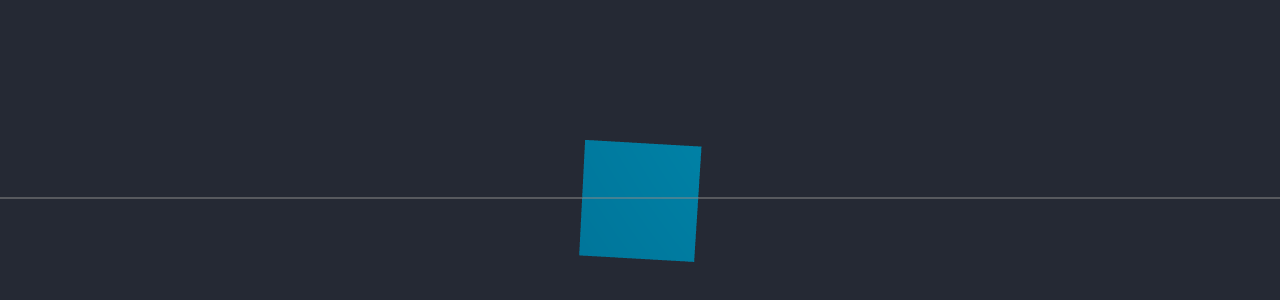
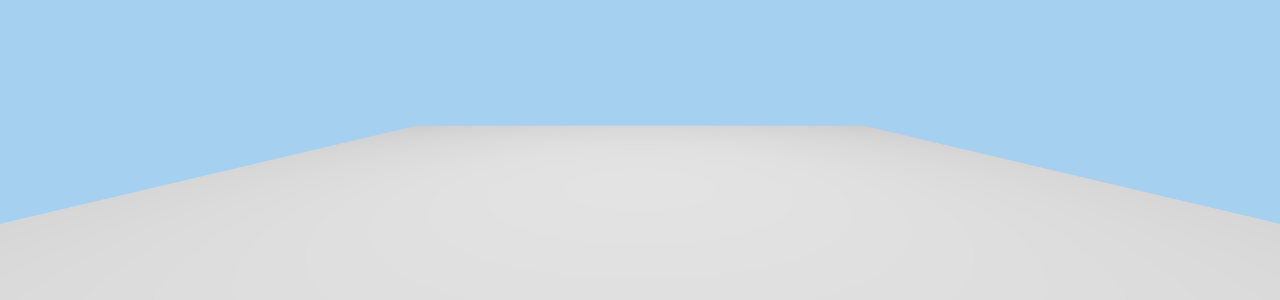
Before and after one commit to BlakeIsMyWaifu/ExtremeFishing, a React (Vite) app: page / in a window 1280 px wide. Shown: the part 202-502 px from the top of the page. Built offline with nearby package versions, Linux system fonts and the light colour scheme.

Commit message:
🚧 Ice layer

```diff
--- a/src/App.tsx
+++ b/src/App.tsx
@@ -1,54 +1,39 @@
 import { OrbitControls } from '@react-three/drei'
-import { Canvas, useFrame } from '@react-three/fiber'
-import { FC, Suspense, useRef } from 'react'
-import * as THREE from 'three'
+import { Canvas, RenderProps, extend } from '@react-three/fiber'
+import Ice from 'Ice'
+import { FC, Suspense } from 'react'
+import { Vector3 } from 'three'
 
-const Cube: FC = () => {
-
-	const cube = useRef<THREE.Mesh>(null)
-
-	useFrame(() => {
-		if (!cube.current) return
-		cube.current.rotation.x += 0.01
-		cube.current.rotation.y += 0.01
-	})
-
-	return (
-		<mesh ref={cube}>
-			<boxBufferGeometry args={[1, 1, 1]} />
-			<meshStandardMaterial color='#0391BA' />
-		</mesh>
-	)
-}
+extend({ Vector3 })
 
 const Scene: FC = () => {
 	return (
 		<>
-			<gridHelper />
-			<pointLight intensity={1.0} position={[5, 3, 5]} />
-			<Cube />
+			<pointLight intensity={1.0} position={[0, 10, 0]} />
+			<Ice />
 		</>
 	)
 }
 
+type CanvasProps = RenderProps<HTMLCanvasElement>
+
 const App: FC = () => {
+
+	const camera: CanvasProps['camera'] = {
+		fov: 90,
+		position: new Vector3(8, 2.5, 0)
+	}
+
+	const onCreated: CanvasProps['onCreated'] = ({ gl }) => {
+		gl.setClearColor('#A6D0EF')
+	}
+
 	return (
-		<div
-			style={{
-				height: '100vh',
-				width: '100vw'
-			}}
-		>
-			<Canvas
-				camera={{
-					near: 0.1,
-					far: 1000,
-					zoom: 1
-				}}
-				onCreated={({ gl }) => {
-					gl.setClearColor('#252934')
-				}}
-			>
+		<div style={{
+			height: '100vh',
+			width: '100vw'
+		}}>
+			<Canvas camera={camera} onCreated={onCreated}>
 				<OrbitControls />
 				<Suspense fallback={null}>
 					<Scene />
--- /dev/null
+++ b/src/Ice.tsx
@@ -0,0 +1,16 @@
+import { extend } from '@react-three/fiber'
+import { FC } from 'react'
+import { Euler, Vector3 } from 'three'
+
+extend({ Euler, Vector3 })
+
+const Ice: FC = () => {
+	return (
+		<mesh rotation={new Euler().setFromVector3(new Vector3(Math.PI / 2, 0, 0))}>
+			<boxBufferGeometry args={[20, 20, 0.5]} />
+			<meshStandardMaterial />
+		</mesh>
+	)
+}
+
+export default Ice
```
